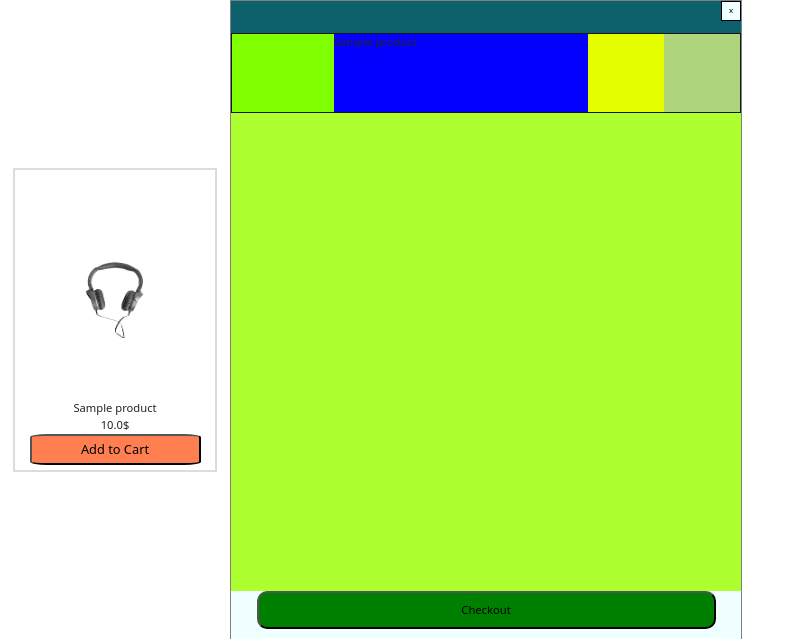
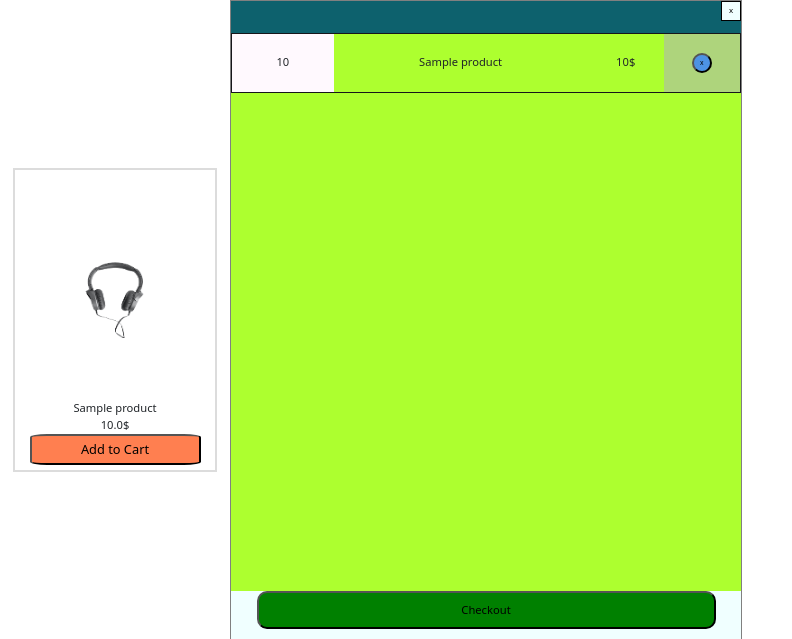
Before and after one commit to RubelBiswasCS/shopping-site, a Django app: page / in a window 1280 px wide. Shown: the part 90-729 px from the top of the page, without its empty margins (0-792 px from the left). Run offline with Django 3.2, Linux system fonts and the light colour scheme; a user stored in the database is signed in; tables that the repository leaves empty hold one stand-in row (values such as "Sample post"); some web fonts are replaced.

Commit message:
modified cart

```diff
--- a/store/models.py
+++ b/store/models.py
@@ -16,7 +16,7 @@ class Product(models.Model):
 class Cart(models.Model):
     user = models.ForeignKey(User, on_delete=models.SET_NULL, null=True, blank=True)
     product = models.ForeignKey(Product, on_delete=models.SET_NULL, null=True)
-    # quantity = models.IntegerField(default=0, null=True, blank=True)
+    quantity = models.IntegerField(default=0, null=True, blank=True)
     # date_created = models.DateTimeField(auto_now_add=True,blank=True)
     # date_modified = models.DateTimeField(blank=True)
     # completed = models.BooleanField(default=False)
--- a/store/static/store/css/cart.css
+++ b/store/static/store/css/cart.css
@@ -6,6 +6,12 @@
     border: 1px solid gray;
     font-size: .7em;
     background-color: azure;
+}
+.flex-center{
+
+    display: flex;
+    justify-content: center;
+    align-items: center;
 }
 .cart-header{
     display: flex;
@@ -21,6 +27,7 @@
     padding-bottom: 2%;
 }
 .cart-items{
+    overflow: scroll;
     display: flex;
     flex-direction: column;
     width: 100%;
@@ -42,31 +49,37 @@
 }
 .cart-item{
     display: flex;
-    height: 80px;
+    height: 60px;
     width: 100%;
     /* background-color: cadetblue; */
     border: 1px solid rgb(22, 22, 26);
 }
-.cart-item .item-img{
+.cart-item .item-unit{
     width: 20%;
     height: 100%;
-    background-color: chartreuse;
+    background-color: rgb(255, 249, 254);
 }
 .cart-item .name{
     width: 50%;
     height: 100%;
-    background-color: rgb(4, 0, 255);
+    /* background-color: rgb(4, 0, 255); */
 }
 
 .cart-item .price{
     width: 15%;
     height: 100%;
-    background-color: rgb(229, 255, 0);
+    /* background-color: rgb(229, 255, 0); */
 }
 .cart-item .item-action{
     width: 15%;
     height: 100%;
     background-color: rgb(174, 212, 124);
+}
+.item-action button{
+    margin: 0;
+    background-color: honeydew;
+    height: 30px;
+    width: 30px;
 }
 .cart-container button{
     background-color: green;
@@ -76,3 +89,10 @@
     height: 40px;
     margin-top: auto ;
 }
+.item-action button{
+    margin: 0;
+    background-color: rgb(77, 147, 228);
+    height: 20px;
+    width: 20px;
+    font-size:.6em;
+}
--- a/store/urls.py
+++ b/store/urls.py
@@ -4,6 +4,8 @@ from . import views
 
 urlpatterns = [
     path('',views.home,name="home" ),
+
+    path('cart',views.cart,name='cart'),
     path('add-to-cart',views.add_to_cart,name="add-to-cart"),
-    path('cart',views.cart,name='cart'),
+    path('remove-cart-item',views.remove_cart_item,name="remove-cart-item"),
 ]
--- a/store/views.py
+++ b/store/views.py
@@ -21,9 +21,16 @@ def add_to_cart(request):
     if request.method=='POST':
         product=Product.objects.get(pk=product_id)
         user = User.objects.get(pk=user_id)
-
-        cart_item = Cart(product=product,user=user)
-        cart_item.save()
+        try:
+            quantity=Cart.objects.get(user__pk=user_id,product=product).quantity
+        except:
+            quantity=0
+        # cart_item = Cart(product=product,user=user,quantity=quantity)
+        # cart_item.save()
+        obj, created = Cart.objects.update_or_create(
+    product=product, user=user,
+    defaults={'quantity': quantity+1},
+)
     data={
         'user_id':user_id,
         'product_id':product_id,
@@ -31,21 +38,45 @@ def add_to_cart(request):
     response = json.dumps(data)
     return HttpResponse(response)
 
+#remove cart item
+def remove_cart_item(request):
+    user_id = request.POST['user_id']
+    product_id = request.POST['product_id']
+    # cart_user_id = Cart.objects.get(user__user_id = user_id)
+    if request.method=='POST' :
+        product=Cart.objects.get(product__pk=product_id)
+        product.delete()
+
+    return HttpResponse("item deleted")
+
 def cart(request):
     user_id = request.POST['user_id']
 
     user = User.objects.get(pk=user_id)
     # cart_items = Cart.objects.filter(user=user)
-    if request.method == 'POST':
+    if request.method == 'POST' :
         cart_items = Cart.objects.filter(user=user)
+    items={}
+    i=0
+    for item in cart_items:
 
-    items=[]
-    for i in cart_items:
-        items.append(i.product.product_name)
-    data={
+        items[i]={
+            'product_id': item.product.pk,
+            'product_name' :item.product.product_name,
+            'price' :item.product.unit_price,
+            'quantity': item.quantity,
+        }
 
-        'cart_items':items,
-    }
+
+        i+=1
+    data = items
+    # items=[]
+    # for i in cart_items:
+    #     items.append(i.product.product_name)
+    # data={
+
+    #     'cart_items':items,
+    # }
 
     response = json.dumps(data)
     return HttpResponse(response)
```
Also changed, not shown: store/templates/store/home.html (+41 -13 lines), store/migrations/0004_cart_quantity.py (added).
